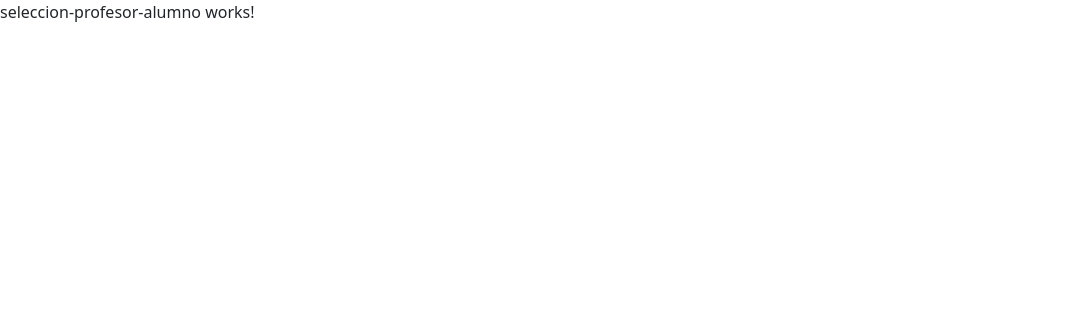
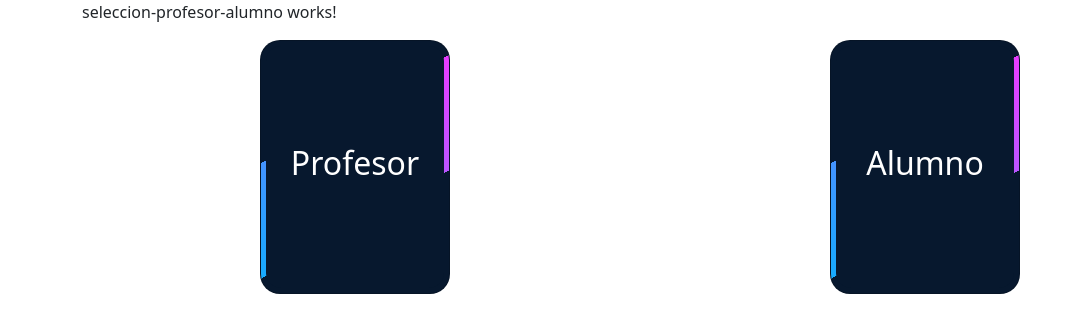
Before and after one commit to miguelito5625/Angular-pagina-colegio-ess, an Angular app: page /principal/seleccionprofeoalumno in a window 1280 px wide. Shown: the top 332 px of the page, without its empty margins (0-1082 px from the left). Built offline with nearby package versions, Linux system fonts and the light colour scheme.

Commit message:
realizando pruebas en la pagina para seleccionar si eres profesor o alumno

```diff
--- a/src/app/modulos/principal/principalindex/principalindex.component.html
+++ b/src/app/modulos/principal/principalindex/principalindex.component.html
@@ -1 +1,3 @@
-<router-outlet></router-outlet>
+<div class="container">
+    <router-outlet></router-outlet>
+</div>
--- a/src/app/modulos/principal/seleccion-profesor-alumno/seleccion-profesor-alumno.component.css
+++ b/src/app/modulos/principal/seleccion-profesor-alumno/seleccion-profesor-alumno.component.css
@@ -0,0 +1,55 @@
+/* From uiverse.io by @bhaveshxrawat */
+.card {
+    width: 190px;
+    height: 254px;
+    background: #07182E;
+    position: relative;
+    display: flex;
+    place-content: center;
+    place-items: center;
+    overflow: hidden;
+    border-radius: 20px;
+
+    margin: 0 auto; /* Added */
+        float: none; /* Added */
+        margin-bottom: 10px; /* Added */
+  }
+
+  .card h2 {
+    z-index: 1;
+    color: white;
+    font-size: 2em;
+  }
+
+  .card::before {
+    content: '';
+    position: absolute;
+    width: 100px;
+    background-image: linear-gradient(180deg, rgb(0, 183, 255), rgb(255, 48, 255));
+    height: 130%;
+    animation: rotBGimg 3s linear infinite;
+    transition: all 0.2s linear;
+  }
+
+  @keyframes rotBGimg {
+    from {
+      transform: rotate(0deg);
+    }
+
+    to {
+      transform: rotate(360deg);
+    }
+  }
+
+  .card::after {
+    content: '';
+    position: absolute;
+    background: #07182E;
+    ;
+    inset: 5px;
+    border-radius: 15px;
+  }
+  /* .card:hover:before {
+    background-image: linear-gradient(180deg, rgb(81, 255, 0), purple);
+    animation: rotBGimg 3.5s linear infinite;
+  } */
--- a/src/app/modulos/principal/seleccion-profesor-alumno/seleccion-profesor-alumno.component.html
+++ b/src/app/modulos/principal/seleccion-profesor-alumno/seleccion-profesor-alumno.component.html
@@ -1 +1,25 @@
 <p>seleccion-profesor-alumno works!</p>
+
+<div class="row">
+
+    <div class="col-12 col-sm-12 col-md-6 col-lg-6 col-xl-6">
+
+        <div class="card">
+            <h2>Profesor</h2>
+        </div>
+
+
+    </div>
+
+
+    <div class="col-12 col-sm-12 col-md-6 col-lg-6 col-xl-6">
+
+        <div class="card">
+            <h2>Alumno</h2>
+        </div>
+
+
+    </div>
+
+
+</div>
```
